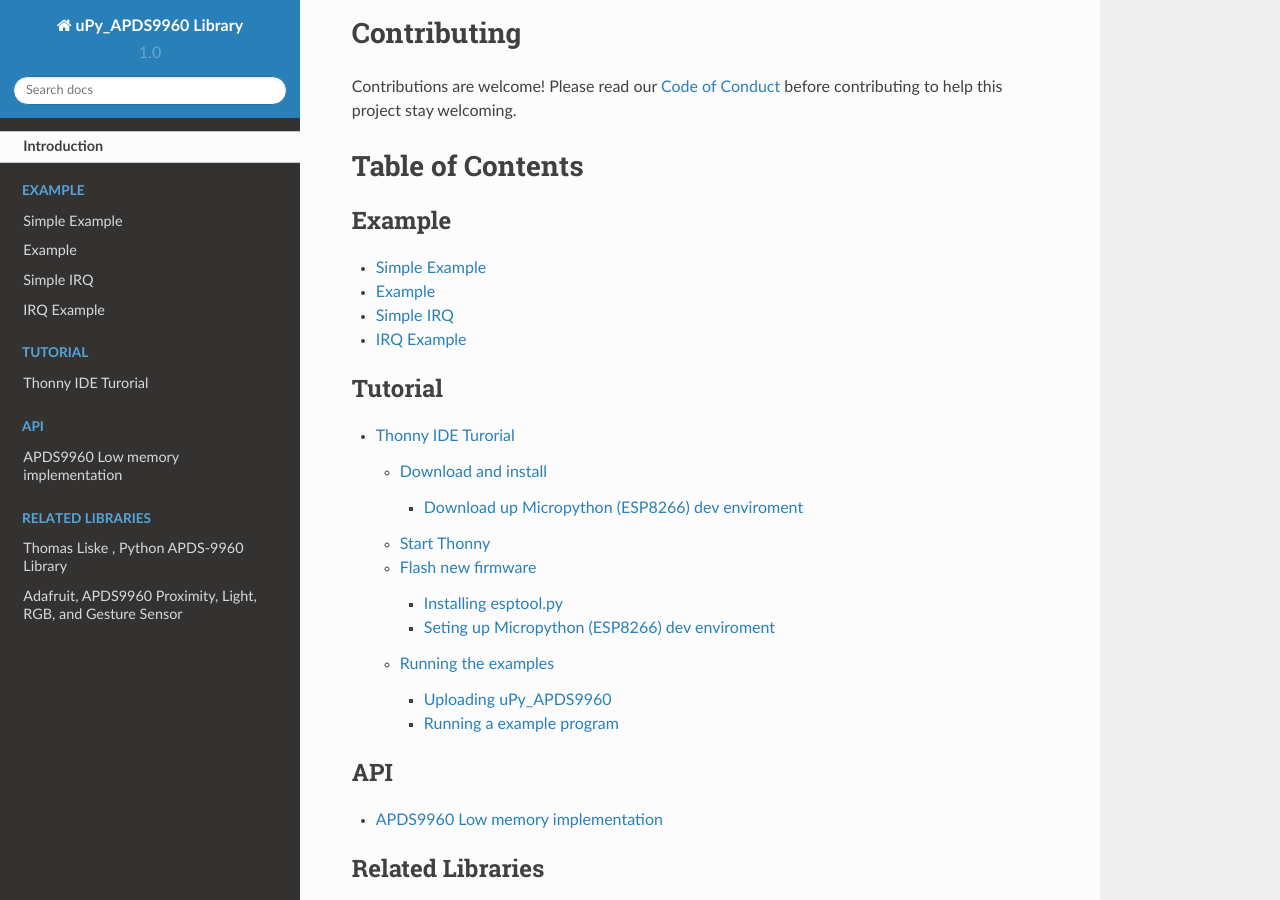
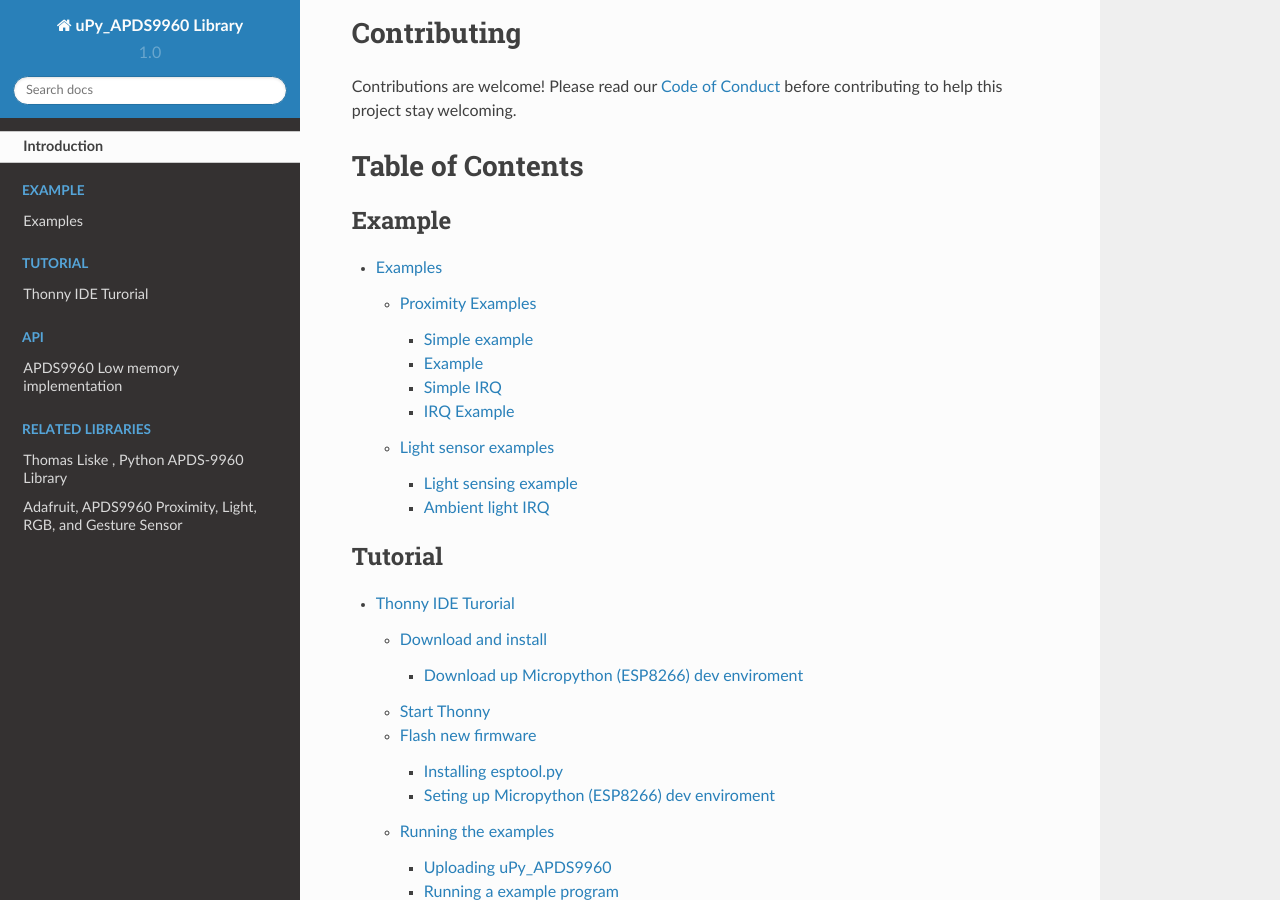
Before and after one commit to rlangoy/uPy_APDS9960, a Sphinx documentation site: the page built from docs/index.rst, in a window 1280 px wide and 900 px high, scrolled down 2526 px. Built offline with Sphinx 7.4.7 and the Read the Docs theme 2.0.0, drawn with Linux system fonts in a browser that asks for light colours; some of the changed lines change nothing that is shown.

Commit message:
Fixed paths and added Light Sensing examples

```diff
--- a/docs/examples.rst
+++ b/docs/examples.rst
@@ -1,33 +1,65 @@
-Simple Example
----------------
+Examples
+========
 
-Ensure your device works with this simple test.
+Proximity Examples
+------------------
+
+Examples that demostrates the use of apds9960 as a proximity sensor
+
+Simple example
+~~~~~~~~~~~~~~
+
+Basic proximity test program.
 
 
-.. literalinclude:: ../examples/simple_proximity_apds9960.py
-    :caption: examples/simple_proximity_apds9960.py
+.. literalinclude:: ../examples/prox/simple_proximity_apds9960.py
+    :caption: examples/prox/simple_proximity_apds9960.py
     :linenos:
 
 Example
--------
+~~~~~~~
 
 Example exposing more functions
 
-.. literalinclude:: ../examples/proximity_apds9960.py
-   :linenos:
+.. literalinclude:: ../examples/prox/proximity_apds9960.py
+	:caption: examples/prox/proximity_apds9960.py
+	:linenos:
 
 Simple IRQ
-------------------
+~~~~~~~~~~
+Example showing use of a hardware IRQ raised at a given proximity value
 
-Example showing use of low memory version
-
-.. literalinclude:: ../examples/simple_irq_proximity_apds9960.py
-   :linenos:
+.. literalinclude:: ../examples/prox/simple_irq_proximity_apds9960.py
+	:caption: examples/prox/simple_irq_proximity_apds9960.py
+	:linenos:
 
 IRQ Example
------------
+~~~~~~~~~~~
 
-Example showing use of interrupts
+Example showing use of interrupts exposing more functionalities
 
-.. literalinclude:: ../examples/irq_proximity_apds9960.py
-   :linenos:
+.. literalinclude:: ../examples/prox/irq_proximity_apds9960.py
+	:caption: examples/prox/irq_proximity_apds9960.py
+	:linenos:
+
+Light sensor examples
+---------------------
+
+
+Light sensing example
+~~~~~~~~~~~~~~~~~~~~~
+
+Ambient Light and RGB Color Sensing test program.
+
+.. literalinclude:: ../examples/als/simple_light_apds9960.py
+    :caption: examples/als/simple_light_apds9960.py
+    :linenos:
+
+Ambient light IRQ
+~~~~~~~~~~~~~~~~~
+
+Ambient Light IRQ test program.
+
+.. literalinclude:: ../examples/als/simple_light_irq_apds9960.py
+    :caption: examples/als/simple_light_irq_apds9960.py
+    :linenos:
```
